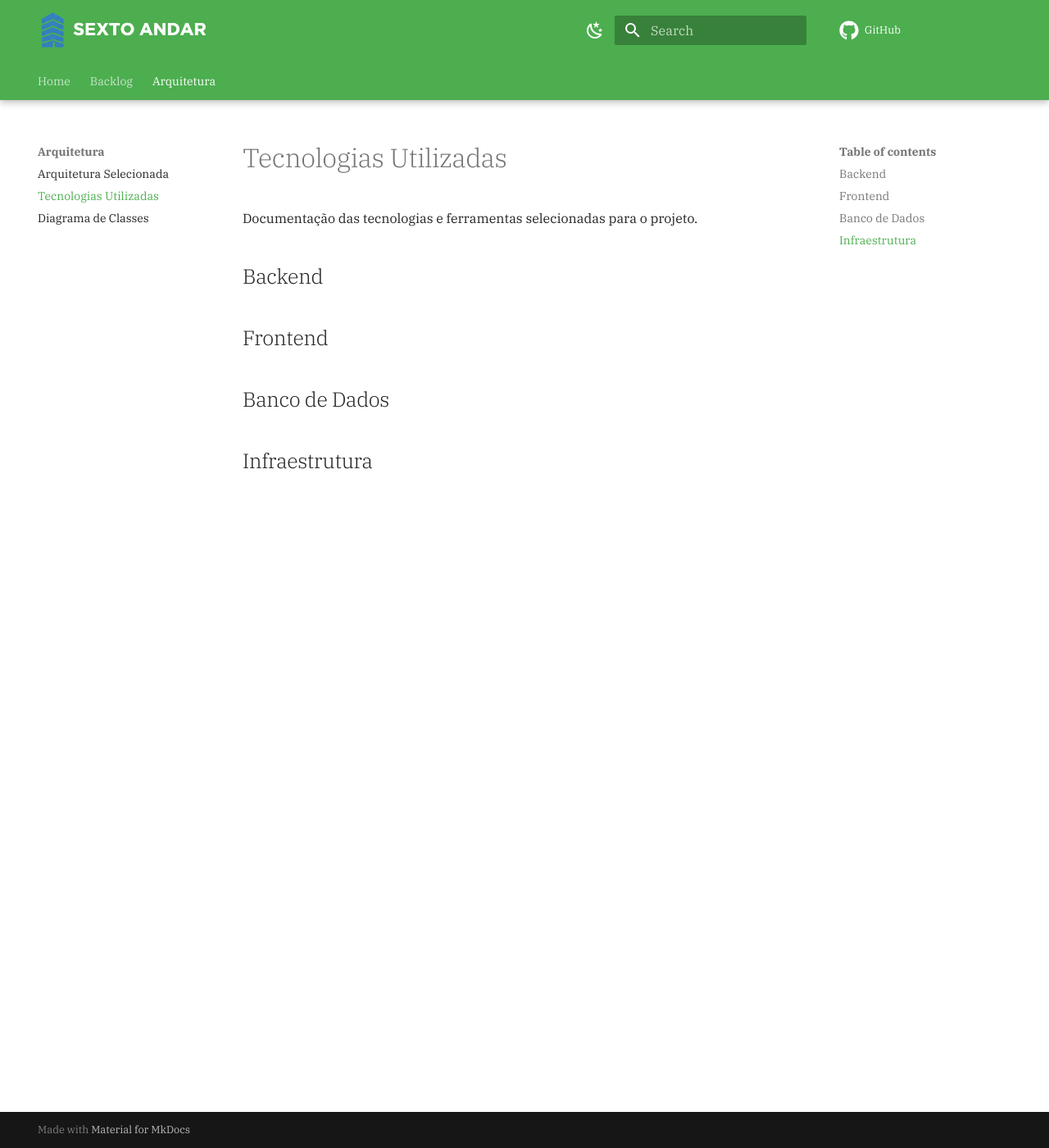
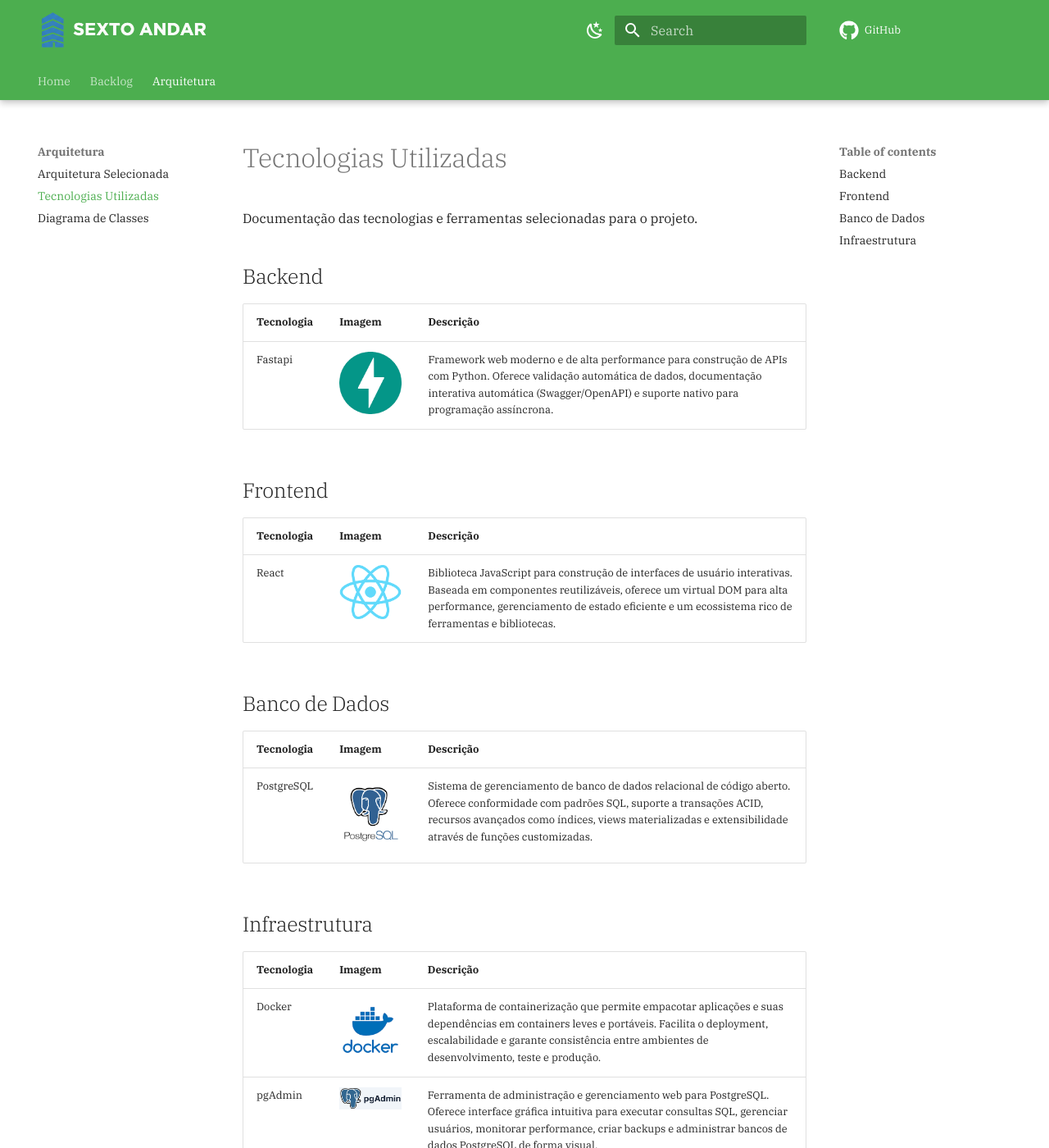
Before and after one commit to moonshinerd/sexto-andar-api-docs, an MkDocs documentation site: the page built from docs/arquitetura/tecnologias.md, in a window 1280 px wide and 1400 px high. Shown: the whole window at 82% size. Built offline with MkDocs 1.6.1 and Material for MkDocs 9.7.7, drawn with Linux system fonts in a browser that asks for light colours; comment, search, counter and statistics services are not loaded.

Commit message:
Add React logo image to project assets

```diff
--- a/docs/arquitetura/tecnologias.md
+++ b/docs/arquitetura/tecnologias.md
@@ -4,16 +4,112 @@
 
 ## Backend
 
-<!-- Liste as tecnologias do backend -->
+<center>
+
+<table>
+    <thread>
+        <tr>
+            <th>Tecnologia</th>
+            <th>Imagem</th>
+            <th>Descrição</th>
+        </tr>
+    </thread>
+    <tbody>
+        <tr>
+            <td>Fastapi</td>
+            <td>
+                <img src="../../assets/tecnologias/fastapi.png" width="100">
+            </td>
+            <td>Framework web moderno e de alta performance para construção de APIs com Python. Oferece validação automática de dados, documentação interativa automática (Swagger/OpenAPI) e suporte nativo para programação assíncrona.</td>
+        </tr>
+        <tr>
+        </tr>
+    </tbody>
+</table>
+
+</center>
 
 ## Frontend
 
-<!-- Liste as tecnologias do frontend -->
+<center>
+
+<table>
+    <thread>
+        <tr>
+            <th>Tecnologia</th>
+            <th>Imagem</th>
+            <th>Descrição</th>
+        </tr>
+    </thread>
+    <tbody>
+        <tr>
+            <td>React</td>
+            <td>
+                <img src="../../assets/tecnologias/react.png" width="100">
+            </td>
+            <td>Biblioteca JavaScript para construção de interfaces de usuário interativas. Baseada em componentes reutilizáveis, oferece um virtual DOM para alta performance, gerenciamento de estado eficiente e um ecossistema rico de ferramentas e bibliotecas.</td>
+        </tr>
+        <tr>
+        </tr>
+    </tbody>
+</table>
+
+</center>
 
 ## Banco de Dados
 
-<!-- Descreva o banco de dados utilizado -->
+<center>
+
+<table>
+    <thread>
+        <tr>
+            <th>Tecnologia</th>
+            <th>Imagem</th>
+            <th>Descrição</th>
+        </tr>
+    </thread>
+    <tbody>
+        <tr>
+            <td>PostgreSQL</td>
+            <td>
+                <img src="../../assets/tecnologias/postgres.png" width="100">
+            </td>
+            <td>Sistema de gerenciamento de banco de dados relacional de código aberto. Oferece conformidade com padrões SQL, suporte a transações ACID, recursos avançados como índices, views materializadas e extensibilidade através de funções customizadas.</td>
+        </tr>
+        <tr>
+        </tr>
+    </tbody>
+</table>
+
+</center>
 
 ## Infraestrutura
+<center>
 
-<!-- Descreva a infraestrutura e deployment -->
+<table>
+    <thread>
+        <tr>
+            <th>Tecnologia</th>
+            <th>Imagem</th>
+            <th>Descrição</th>
+        </tr>
+    </thread>
+    <tbody>
+        <tr>
+            <td>Docker</td>
+            <td>
+                <img src="../../assets/tecnologias/docker.png" width="100">
+            </td>
+            <td>Plataforma de containerização que permite empacotar aplicações e suas dependências em containers leves e portáveis. Facilita o deployment, escalabilidade e garante consistência entre ambientes de desenvolvimento, teste e produção.</td>
+        </tr>
+        <tr>
+            <td>pgAdmin</td>
+            <td>
+                <img src="../../assets/tecnologias/pgadmin.png" width="100">
+            </td>
+            <td>Ferramenta de administração e gerenciamento web para PostgreSQL. Oferece interface gráfica intuitiva para executar consultas SQL, gerenciar usuários, monitorar performance, criar backups e administrar bancos de dados PostgreSQL de forma visual.</td>
+        </tr>
+    </tbody>
+</table>
+
+</center>
```
Also changed, not shown: docs/backlog/userStories.md (+9 -0 lines), docs/assets/tecnologias/docker.png (added), docs/assets/tecnologias/fastapi.png (added), docs/assets/tecnologias/pgadmin.png (added), docs/assets/tecnologias/postgres.png (added), docs/assets/tecnologias/react.png (added).
